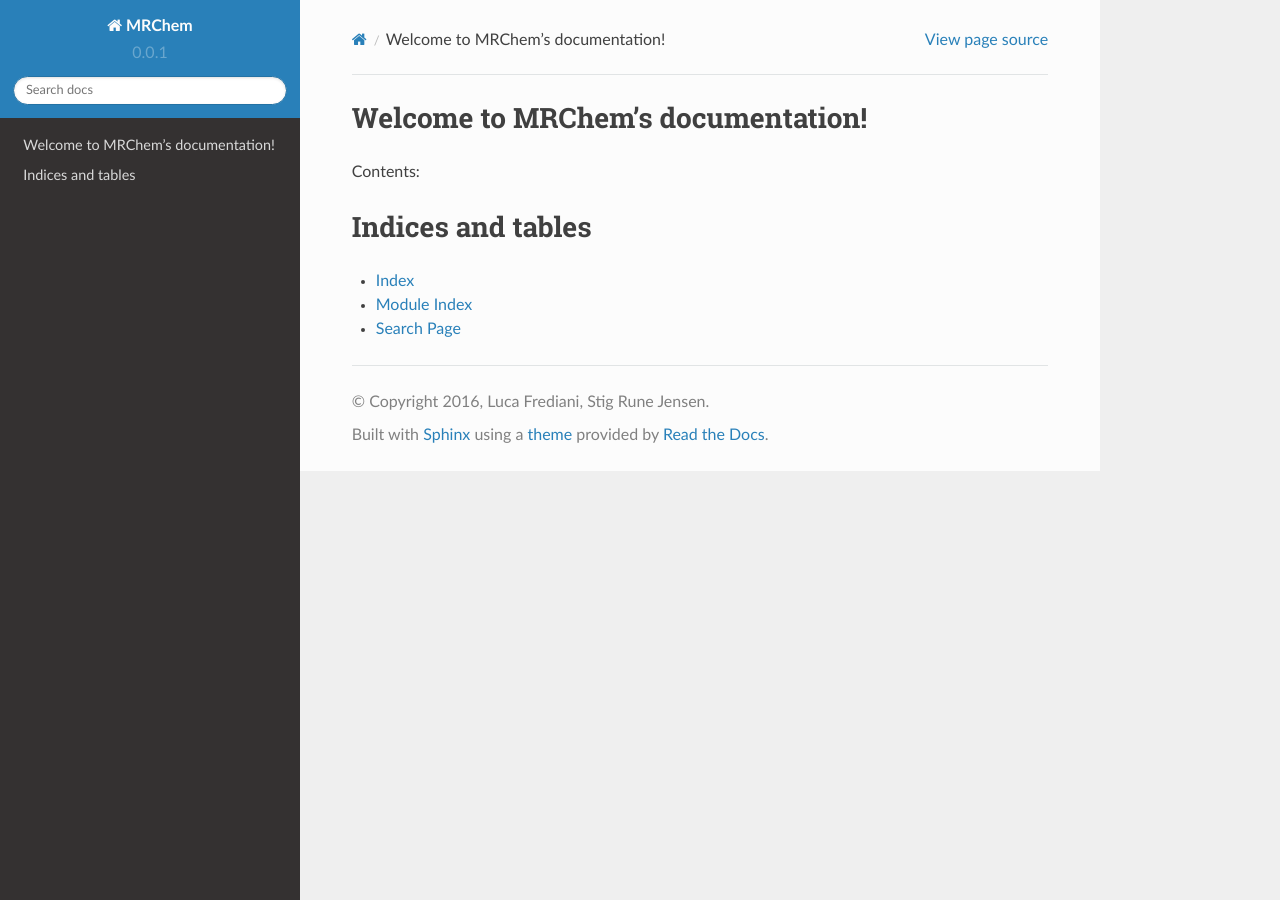
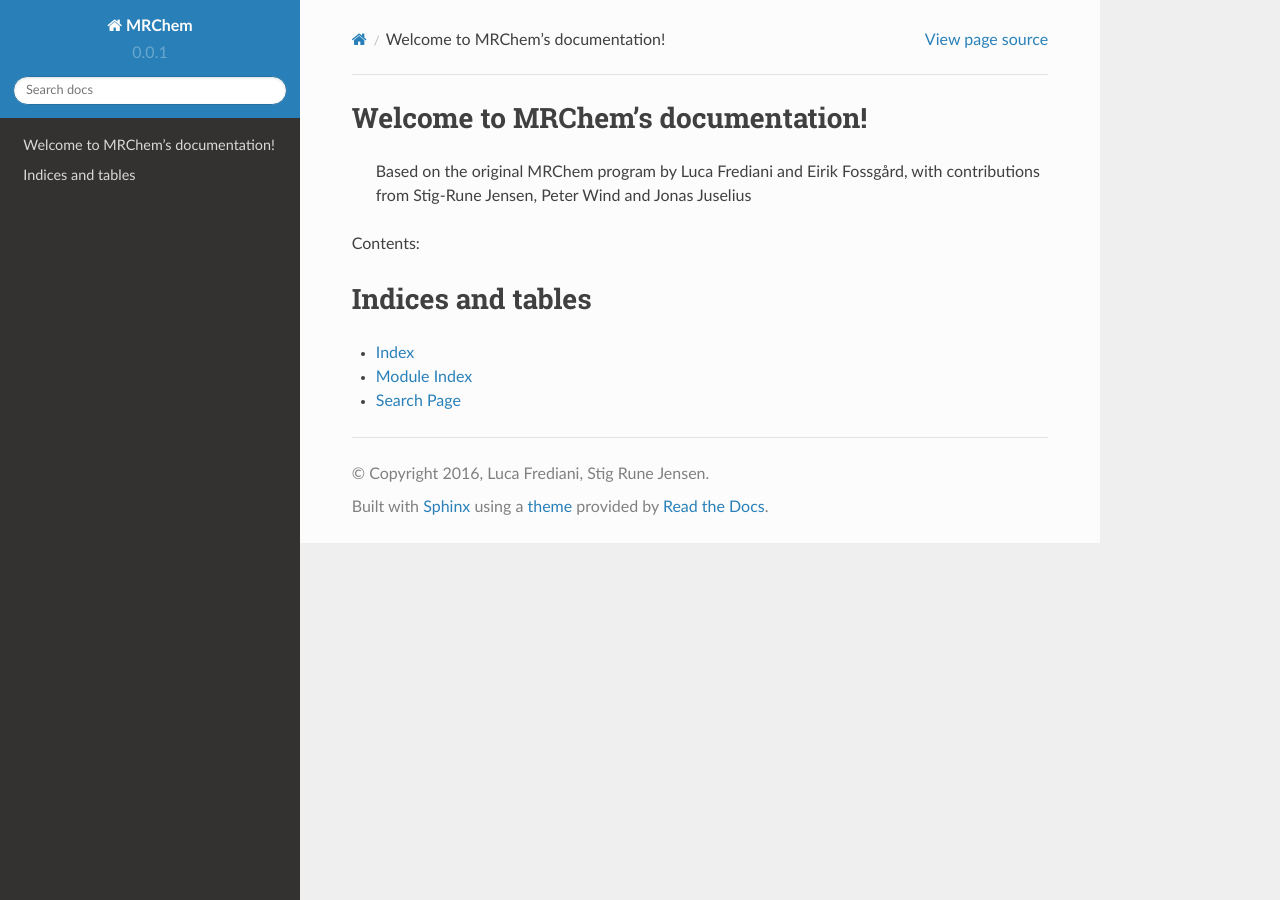
Before and after one commit to ylvao/mrchem, a Sphinx documentation site: the page built from docs/index.rst, in a window 1280 px wide. Built offline with Sphinx 7.4.7 and the Read the Docs theme 2.0.0, drawn with Linux system fonts in a browser that asks for light colours.

Commit message:
Embryo of MRChem doc with sphynx

```diff
--- a/docs/index.rst
+++ b/docs/index.rst
@@ -5,6 +5,11 @@
 
 Welcome to MRChem's documentation!
 ==================================
+
+   Based on the original MRChem program by Luca Frediani and
+   Eirik Fossgård, with contributions from Stig-Rune Jensen,
+   Peter Wind and Jonas Juselius
+
 
 Contents:
 
```
